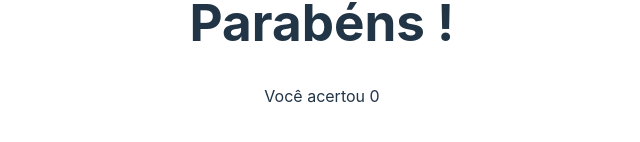
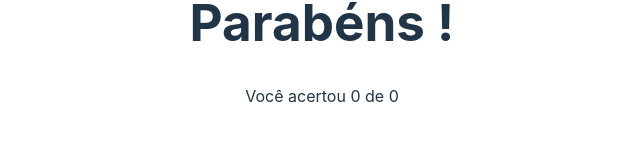
Before and after one commit to severidade/TheQuiz, a React (Vite) app: page /feedback in a window 1280 px wide. Shown: the part 366-508 px from the top of the page, without its empty margins (318-958 px from the left). Built offline with nearby package versions, Linux system fonts and the light colour scheme.

Commit message:
feat: :rocket: Salva o número de quesões no estado global

```diff
--- a/src/actions.tsx
+++ b/src/actions.tsx
@@ -11,3 +11,10 @@ export const setCorrectAnswers = (count: number) => {
     payload: count,
   };
 };
+
+export const setNumberOfQuestions = (count: number) => {
+  return {
+    type: 'SET_NUMBER_OF_QUESTIONS',
+    payload: count,
+  };
+};
--- a/src/components/questions/index.tsx
+++ b/src/components/questions/index.tsx
@@ -2,7 +2,7 @@ import { useEffect, useState, useRef } from 'react';
 import { useNavigate } from 'react-router-dom';
 
 import { useDispatch, useSelector } from 'react-redux';
-import { setCorrectAnswers } from '../../actions';
+import { setCorrectAnswers, setNumberOfQuestions } from '../../actions';
 
 import client from '../../cliente';
 import './questions.css';
@@ -22,7 +22,6 @@ export default function Questions() {
   const [showResult, setShowResult] = useState(false);
   const [timer, setTimer] = useState(30); // Tempo inicial do timer em segundos
 
-  // const userName = useSelector((state) => state.userName) as string;
   const dispatch = useDispatch();
   const correctAnswers = useSelector(
     (state: { correctAnswers: number }) => state.correctAnswers,
@@ -38,6 +37,7 @@ export default function Questions() {
         const response = await client.fetch('*[_type == "question"]');
         const shuffledQuestions = shuffleArray(response);
         setQuestions(shuffledQuestions);
+        dispatch(setNumberOfQuestions(shuffledQuestions.length));
       } catch (error) {
         console.error('Error fetching questions:', error);
       }
--- a/src/pages/feedback/index.tsx
+++ b/src/pages/feedback/index.tsx
@@ -5,6 +5,9 @@ export default function Feedback() {
   const userName = useSelector((state: { userName: string }) => state.userName);
   const correctAnswers = useSelector(
     (state: { correctAnswers: number }) => state.correctAnswers,
+  );
+  const numberOfQuestions = useSelector(
+    (state: { numberOfQuestions: number }) => state.numberOfQuestions,
   );
 
   return (
@@ -22,6 +25,9 @@ export default function Feedback() {
           {' '}
           { correctAnswers }
           {' '}
+          de
+          {' '}
+          {numberOfQuestions}
         </p>
       </div>
     </div>
--- a/src/reducers.tsx
+++ b/src/reducers.tsx
@@ -1,11 +1,13 @@
 interface State {
   userName: string;
   correctAnswers: number;
+  numberOfQuestions: number;
 }
 
 const initialState: State = {
   userName: '',
   correctAnswers: 0,
+  numberOfQuestions: 0,
 };
 
 const rootReducer = (state = initialState, action: { type: string; payload: any }) => {
@@ -20,6 +22,11 @@ const rootReducer = (state = initialState, action: { type: string; payload: any
         ...state,
         correctAnswers: action.payload,
       };
+    case 'SET_NUMBER_OF_QUESTIONS':
+      return {
+        ...state,
+        numberOfQuestions: action.payload,
+      };
     default:
       return state;
   }
```
